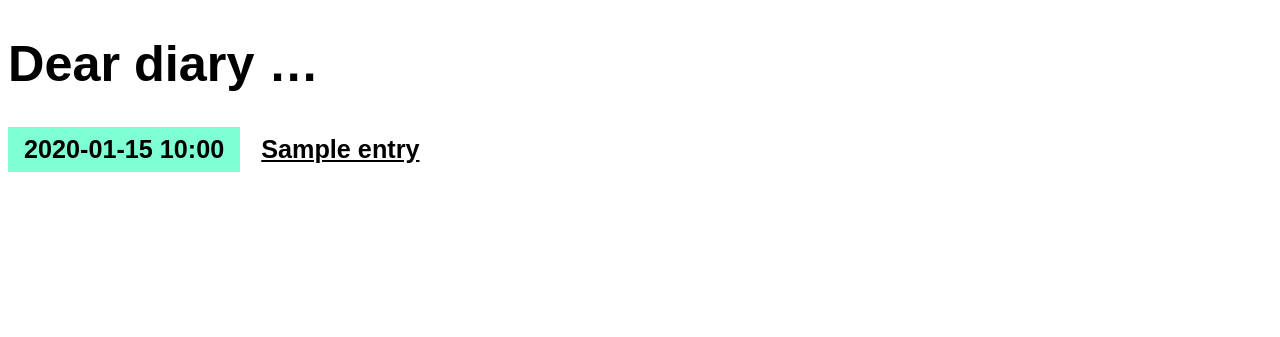
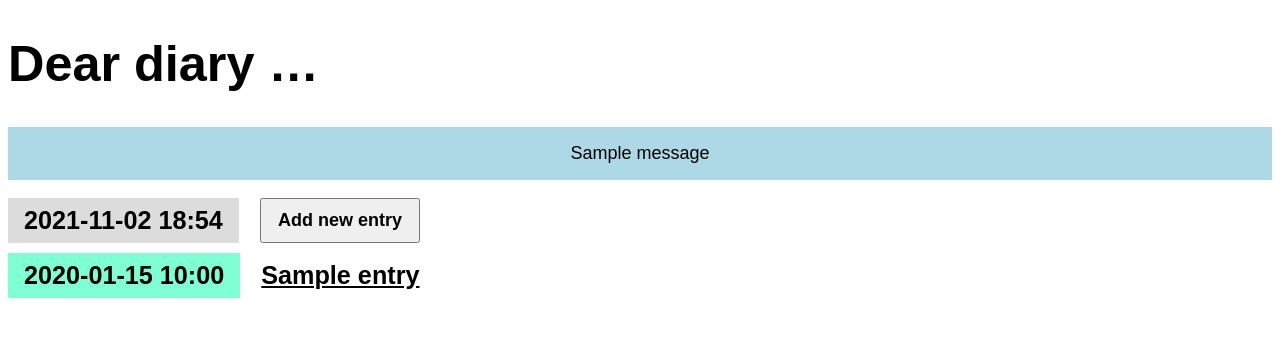
Before and after one commit to TJPain/python-django-diary, a Django app: template entries/templates/entries/entry_list.html in a window 1280 px wide. Shown: the top 337 px of the page. Run offline with Django 3.2, Linux system fonts and the light colour scheme; the template is opened without the code that fills it: most values are stand-ins (such as "Sample title", 1, 10 or a date in 2020); one stand-in notice (Sample message) is shown.

Commit message:
Flash messages and navigation buttons
type: feat

Flash messages for create, update and delete. Add, edit and delete buttons

```diff
--- a/entries/static/css/diary.css
+++ b/entries/static/css/diary.css
@@ -97,3 +97,18 @@ input[type="submit"] {
 .Sunday {
   background-color: lightsalmon;
 }
+
+/* Messages */
+
+.messages {
+  padding: 0;
+  list-style: none;
+}
+
+.message {
+  width: 100%;
+  background: lightblue;
+  padding: 1rem;
+  text-align: center;
+  margin: 1rem 0;
+}
--- a/entries/templates/entries/base.html
+++ b/entries/templates/entries/base.html
@@ -9,6 +9,14 @@
 
   <body>
     <h1><a href="/">Dear diary …</a></h1>
+
+    {% if messages %}
+      <ul class="messages">
+      {% for message in messages %}
+        <li class="message">{{ message }}</li>
+      {% endfor %}
+    </ul>
+    {% endif %}
     {% block content %}{% endblock %}
   </body>
 </html>
--- a/entries/templates/entries/entry_detail.html
+++ b/entries/templates/entries/entry_detail.html
@@ -6,4 +6,8 @@
         <h3>{{ entry.title }}</h3>
         <p>{{ entry.content }}</p>
     </article>
+    <p>
+        <a href="{% url 'entry-update' entry.id %}">✍️ Edit</a>
+        <a href="{% url 'entry-delete' entry.id %}">⛔ Delete</a>
+    </p>
 {% endblock %}
--- a/entries/templates/entries/entry_list.html
+++ b/entries/templates/entries/entry_list.html
@@ -1,5 +1,9 @@
 {% extends "entries/base.html" %}
 {% block content %}
+  <article>
+    <h2 class="mark">{% now "Y-m-d H:i" %}</em></h2>
+    <a href="{% url 'entry-create' %}"><button>Add new entry</button></a>
+  </article>
   {% for entry in entry_list %}
     <article>
       <h2 class="{{ entry.date_created|date:'l' }}">
```
Also changed, not shown: entries/urls.py (+4 -13 lines), entries/views.py (+18 -8 lines), db.sqlite3.
